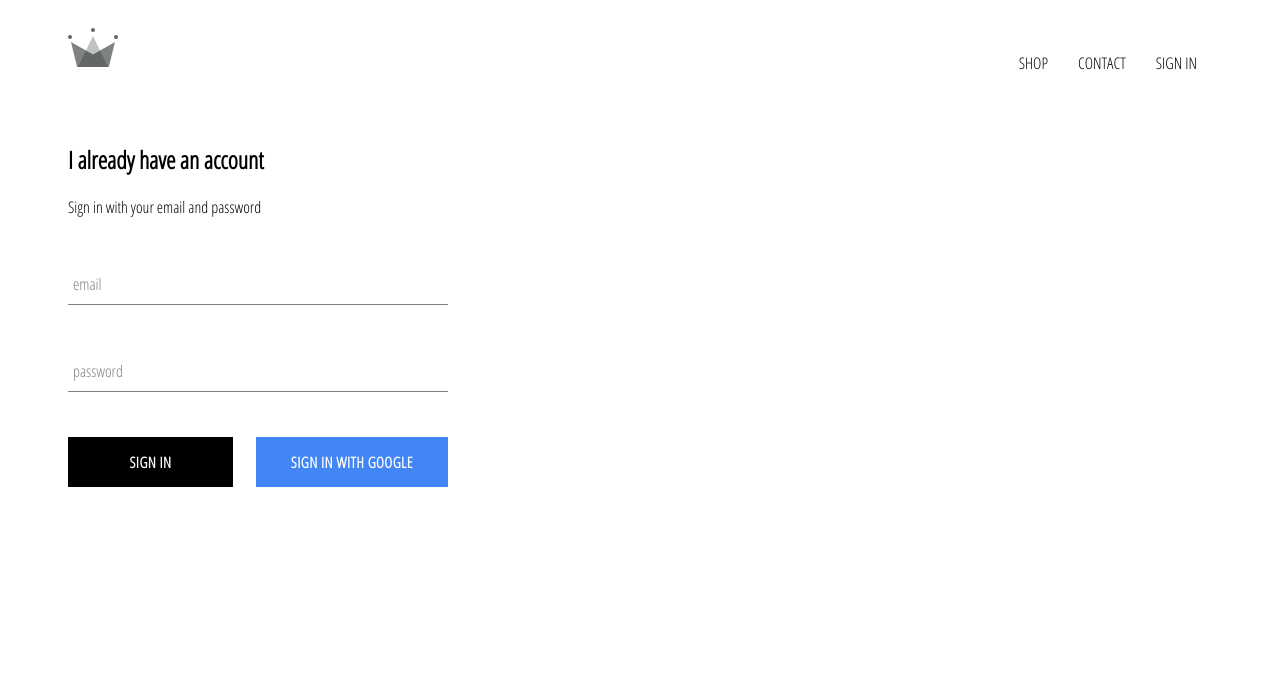
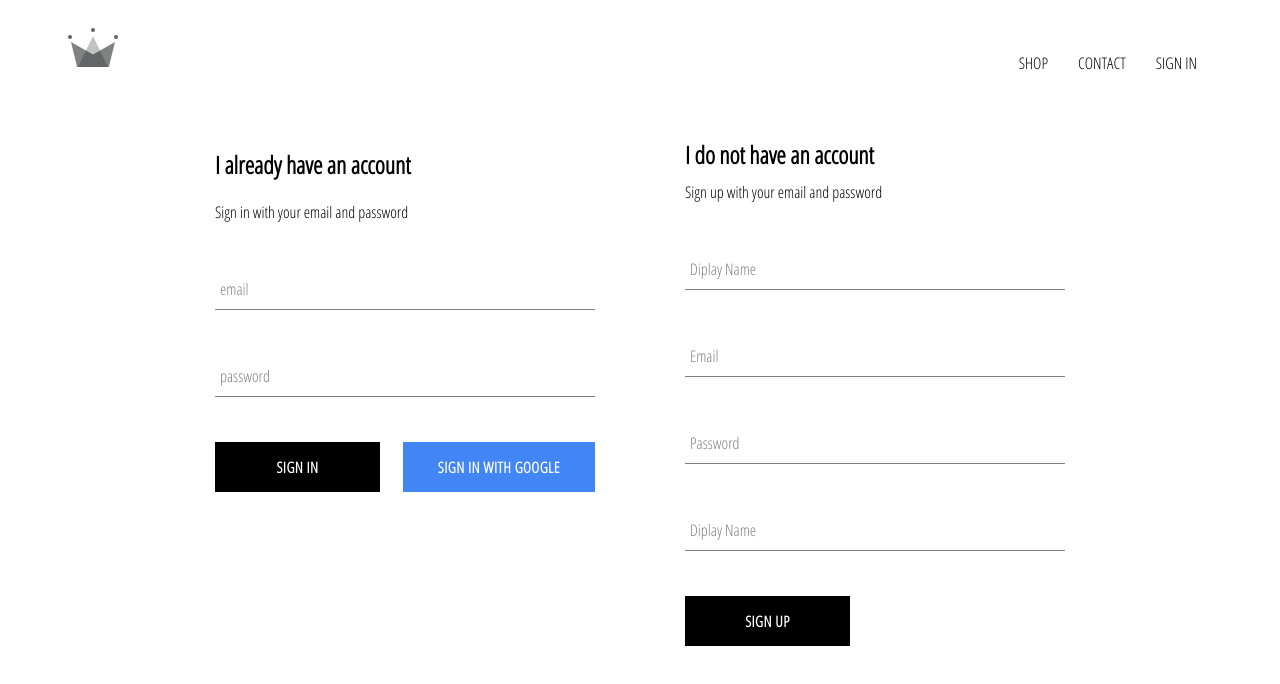
Before and after one commit to donovangriggs/crown-clothing, a React (Create React App) app: page /signin in a window 1280 px wide. Shown: the top 684 px of the page. Built offline with nearby package versions, Linux system fonts and the light colour scheme; no server answers.

Commit message:
added firebase utils, created ability to store authenticated users to database

```diff
--- /dev/null
+++ b/src/components/sign-up/sign-up.component.jsx
@@ -0,0 +1,100 @@
+import React from 'react'
+import FormInput from '../../components/form-input/form-input.component'
+import CustomButton from '../../components/custom-button/custom-button.component'
+
+import { auth, createUserProfileDocument } from '../../firebase/firebase.utils'
+import './sign-up.styles.scss'
+
+class SignUp extends React.Component {
+	constructor(){
+		super()
+		this.state = {
+			displayName: '',
+			email: '',
+			password: '',
+			confirmPassword: ''
+		}
+	}
+
+	handleSubmit = async event => {
+		event.preventDefault()
+		const { displayName, email, password, confirmPassword} = this.state
+
+		if (password !== confirmPassword) {
+			alert('passwords dont match')
+			return
+		}
+
+		try {
+			const { user } = await auth.createUserWithEmailAndPassword(email, password)
+			await createUserProfileDocument(user, {displayName})
+			this.setState({
+				displayName: '',
+				email: '',
+				password: '',
+				confirmPassword: ''
+			})
+		} catch (error) {
+			console.error(error)
+		}
+
+	}
+
+	handleChange = event => {
+		const { name, value} = event.target
+		this.setState({
+			[name]: value
+		})
+	}
+
+	render(){
+		const { displayName, email, password, confirmPassword} = this.state
+		return(
+			<div className='sign-up'>
+				<h2 className='title'>I do not have an account</h2>
+				<span>Sign up with your email and password</span>
+				<form
+					className='sign-up-form'
+					onSubmit={this.handleSubmit}
+				>
+					<FormInput
+						type='text'
+						name='displayName'
+						value={displayName}
+						onChange={this.handleChange}
+						label='Diplay Name'
+						required
+					/>
+					<FormInput
+						type='email'
+						name='email'
+						value={email}
+						onChange={this.handleChange}
+						label='Email'
+						required
+					/>
+					<FormInput
+						type='password'
+						name='password'
+						value={password}
+						onChange={this.handleChange}
+						label='Password'
+						required
+					/>
+					<FormInput
+						type='password'
+						name='confirmPassword'
+						value={confirmPassword}
+						onChange={this.handleChange}
+						label='Diplay Name'
+						required
+					/>
+					<CustomButton type='submit'>Sign Up</CustomButton>
+				</form>
+			</div>
+		)
+	}
+
+}
+
+export default SignUp
--- /dev/null
+++ b/src/components/sign-up/sign-up.styles.scss
@@ -0,0 +1,9 @@
+.sign-up {
+  display: flex;
+  flex-direction: column;
+  width: 380px;
+
+  .title {
+    margin: 10px 0;
+  }
+}
--- a/src/pages/sign-in-and-sign-up/sign-in-and-sign-up.component.jsx
+++ b/src/pages/sign-in-and-sign-up/sign-in-and-sign-up.component.jsx
@@ -1,9 +1,12 @@
 import React from 'react'
 import './sign-in-and-sign-up.styles.scss'
 import SignIn from '../../components/sign-in/sign-in.component'
+import SignUp from '../../components/sign-up/sign-up.component'
+
 const SignInAndSignUp = () => (
 	<div className='sign-in-and-sign-up'>
 		<SignIn />
+		<SignUp />
 	</div>
 )
 
--- a/src/pages/sign-in-and-sign-up/sign-in-and-sign-up.styles.scss
+++ b/src/pages/sign-in-and-sign-up/sign-in-and-sign-up.styles.scss
@@ -0,0 +1,6 @@
+.sign-in-and-sign-up {
+	width: 850px;
+	display: flex;
+	justify-content: space-between;
+	margin: 30px auto;
+}
```
